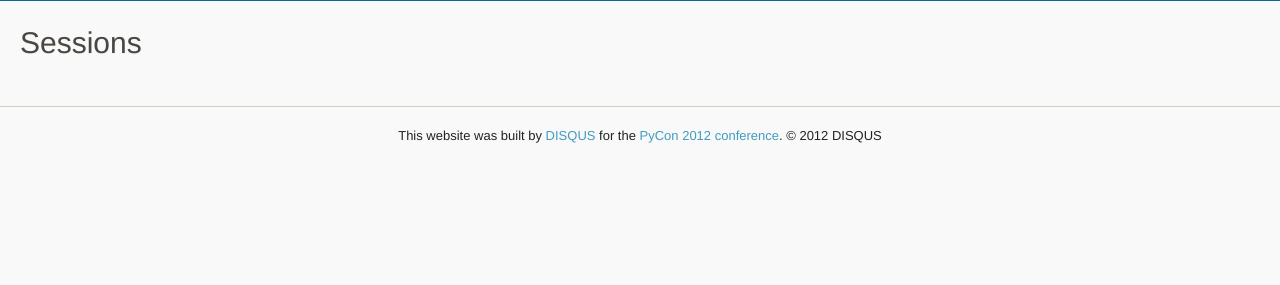
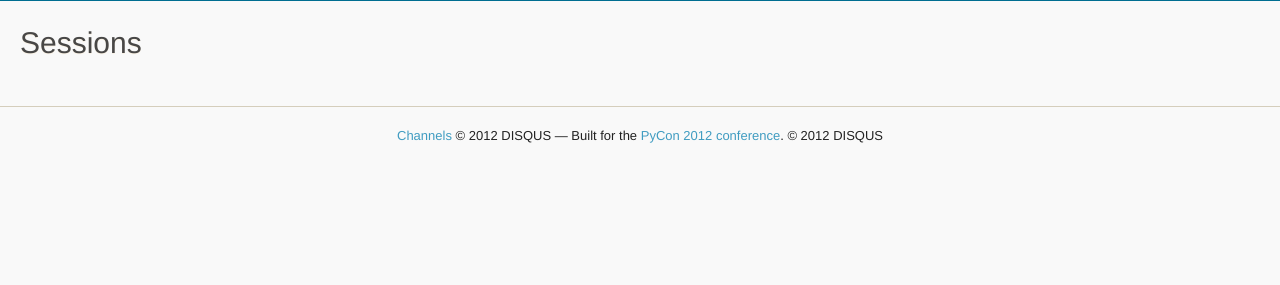
Before and after one commit to disqus/channels, a Flask app: page /sessions/all in a window 1280 px wide. Shown: the part 83-368 px from the top of the page. Run offline with Flask 2, Linux system fonts and the light colour scheme; data that the repository does not hold is empty; parts of the project's set-up code (start-up, migrations or seed data) failed here and were passed over.

Commit message:
Update footer with link to repo

```diff
--- a/channels/templates/layout.html
+++ b/channels/templates/layout.html
@@ -64,7 +64,7 @@
       <footer>
         <div class="container-fluid">
           <div class="footer-inner">
-            <p>This website was built by <a href="http://disqus.com/about">DISQUS</a> for the <a href="http://us.pycon.org">PyCon 2012 conference</a>. &copy; 2012 DISQUS</p>
+            <p><a href="https://github.com/disqus/channels">Channels</a> &copy; 2012 DISQUS &mdash; Built for the <a href="http://us.pycon.org">PyCon 2012 conference</a>. &copy; 2012 DISQUS</p>
           </div>
         </div>
       </footer>
```
